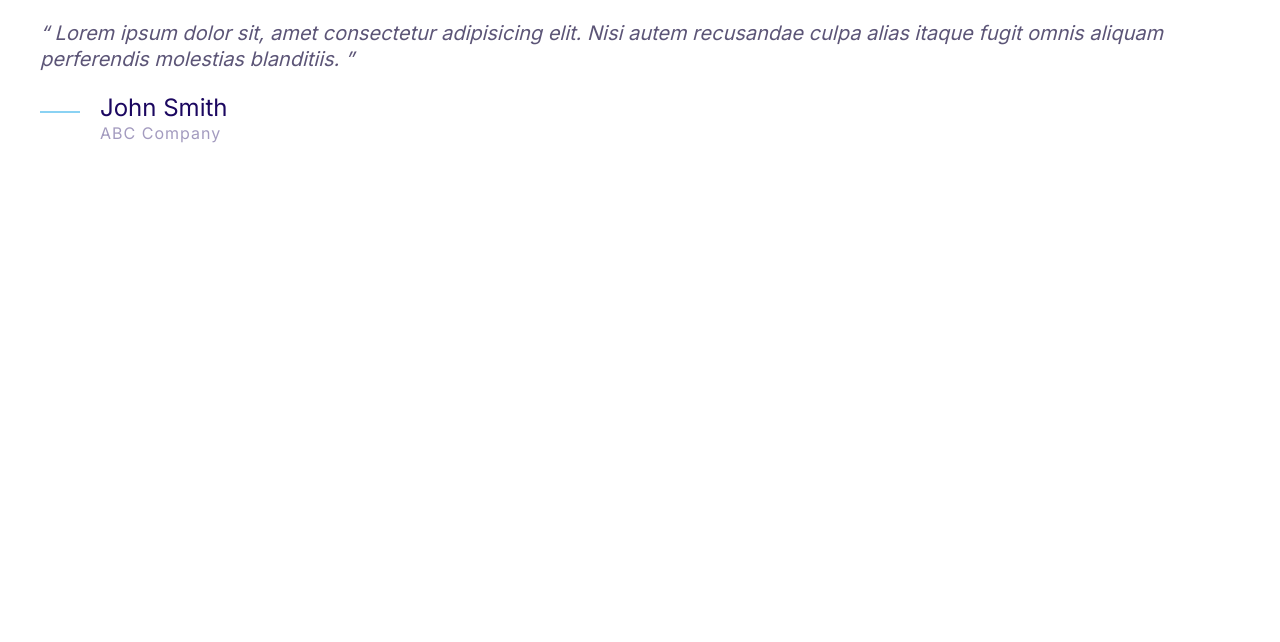
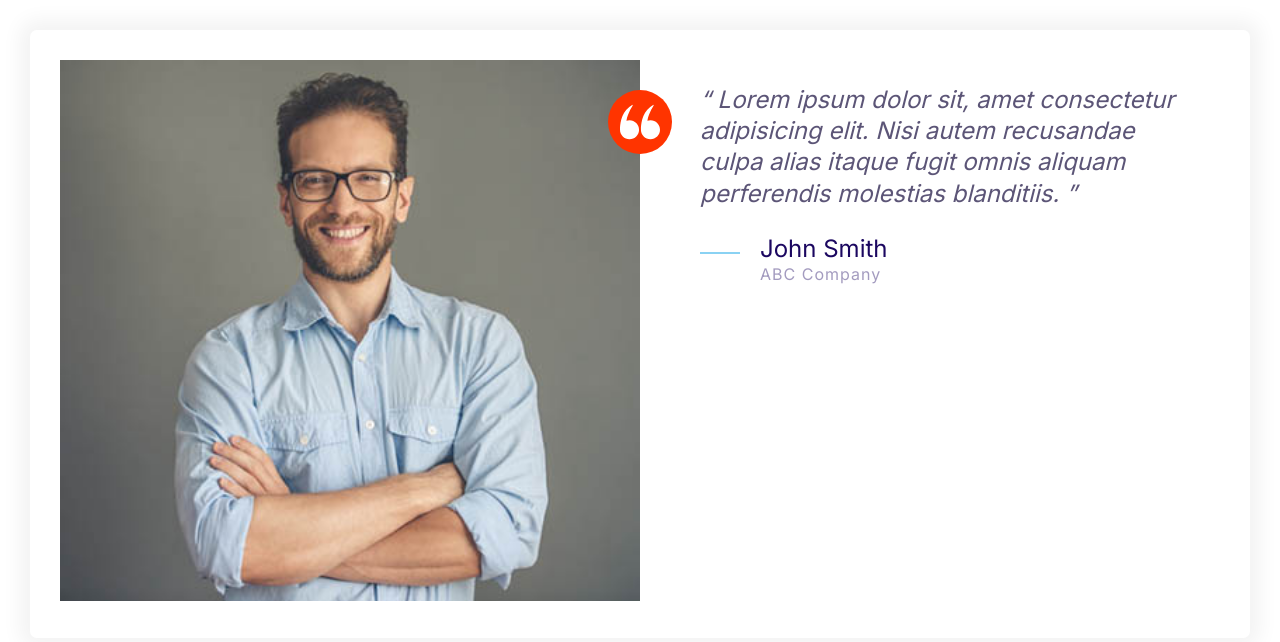
Before and after one commit to Firebot-666/WebProject, a plain HTML site: page index.html in a window 1280 px wide. Drawn offline with Linux system fonts and the light colour scheme.

Commit message:
Build the testimonial component.

```diff
--- a/css/styles.css
+++ b/css/styles.css
@@ -165,8 +165,17 @@ a {
   height: 40px;
 }
 
+.icon--small {
+  width: 30px;
+  height: 30px;
+}
+
 .icon--primary {
   fill: var(--color-primary);
+}
+
+.icon--white {
+  fill: #fff;
 }
 
 .icon-container {
@@ -177,6 +186,10 @@ a {
   display: inline-flex;
   justify-content: center;
   align-items: center;
+}
+
+.icon-container--accent {
+  background: var(--color-accent);
 }
 
 /* Buttons */
@@ -431,3 +444,50 @@ a {
     font-size: 1.6rem;
   }
 }
+
+/* Grids */
+.grid {
+  display: grid;
+}
+
+@media screen and (min-width: 768px) {
+  .grid--1x2 {
+    grid-template-columns: repeat(2, 1fr);
+  }
+}
+
+@media screen and (min-width: 1024px) {
+  .grid--1x3 {
+    grid-template-columns: repeat(3, 1fr);
+  }
+}
+
+/* Testimonials */
+.testimonial {
+  padding: 3rem;
+}
+
+.testimonial__image {
+  position: relative;
+}
+
+.testimonial__image > img {
+  width: 100%;
+}
+
+.testimonial__image > .icon-container {
+  position: absolute;
+  top: 3rem;
+  right: -32px;
+}
+
+@media screen and (min-width: 768px) {
+  .testimonial .quote,
+  .testimonial .quote__author {
+    font-size: 2.4rem;
+  }
+
+  .testimonial .quote {
+    margin-left: 6rem;
+  }
+}
--- a/index.html
+++ b/index.html
@@ -13,12 +13,22 @@
     <link rel="stylesheet" href="css/normalize.css" />
     <link rel="stylesheet" href="css/styles.css" />
   </head>
-  <body>
+  <body style="padding: 3rem">
+    <div class="card testimonial">
+      <div class="grid grid--1x2">
+        <div class="testimonial__image">
+          <img src="./images/testimonial.jpg" alt="A happy, smiling customer" />
+          <span class="icon-container icon-container--accent">
+            <svg class="icon icon--white icon-small">
+              <use xlink:href="images/sprite.svg#quotes"></use>
+            </svg>
+          </span>
+        </div>
         <blockquote class="quote">
           <p class="quote__text">
             Lorem ipsum dolor sit, amet consectetur adipisicing elit. Nisi autem
-        recusandae culpa alias itaque fugit omnis aliquam perferendis molestias
-        blanditiis.
+            recusandae culpa alias itaque fugit omnis aliquam perferendis
+            molestias blanditiis.
           </p>
           <footer>
             <div class="media">
@@ -34,5 +44,7 @@
             </div>
           </footer>
         </blockquote>
+      </div>
+    </div>
   </body>
 </html>
```
Also changed, not shown: components/grids.html (added, +1 -0 lines), components/testimonials.html (added, +32 -0 lines), components/badges.html (renamed from css/components/badges.html), components/buttons.html (renamed from css/components/buttons.html), components/cards.html (renamed from css/components/cards.html), components/icons.html (renamed from css/components/icons.html), components/inputs.html (renamed from css/components/inputs.html), components/links.html (renamed from css/components/links.html), components/lists.html (renamed from css/components/lists.html), components/media.html (renamed from css/components/media.html), components/plans.html (renamed from css/components/plans.html), components/quotes.html (renamed from css/components/quotes.html), images/testimonial.jpg (added). Lines whose indentation alone changed are shown as unchanged.
